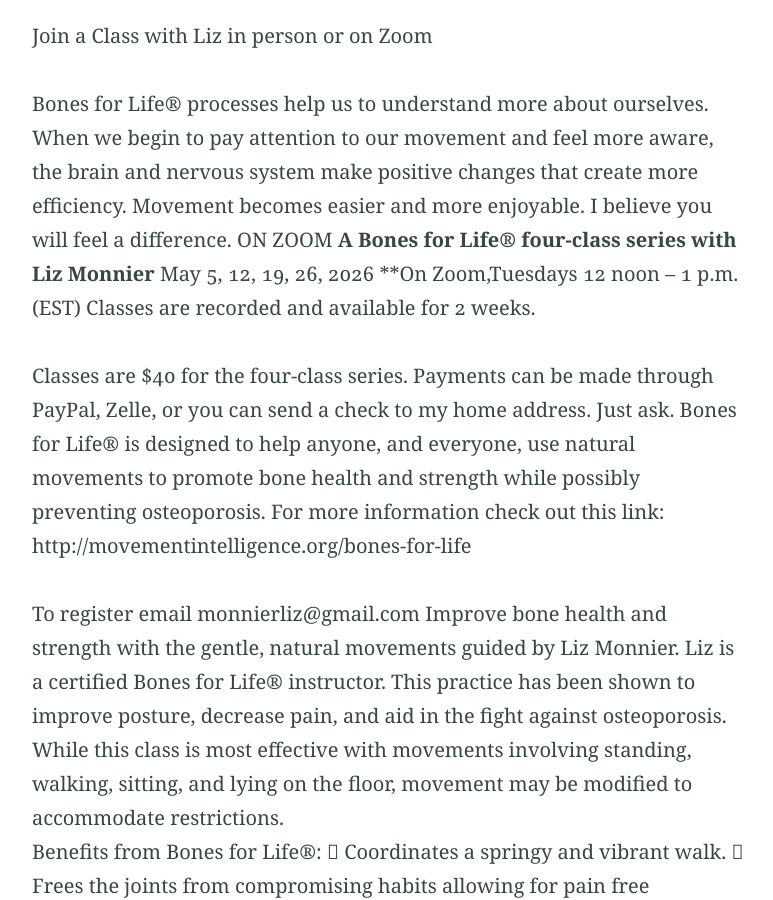
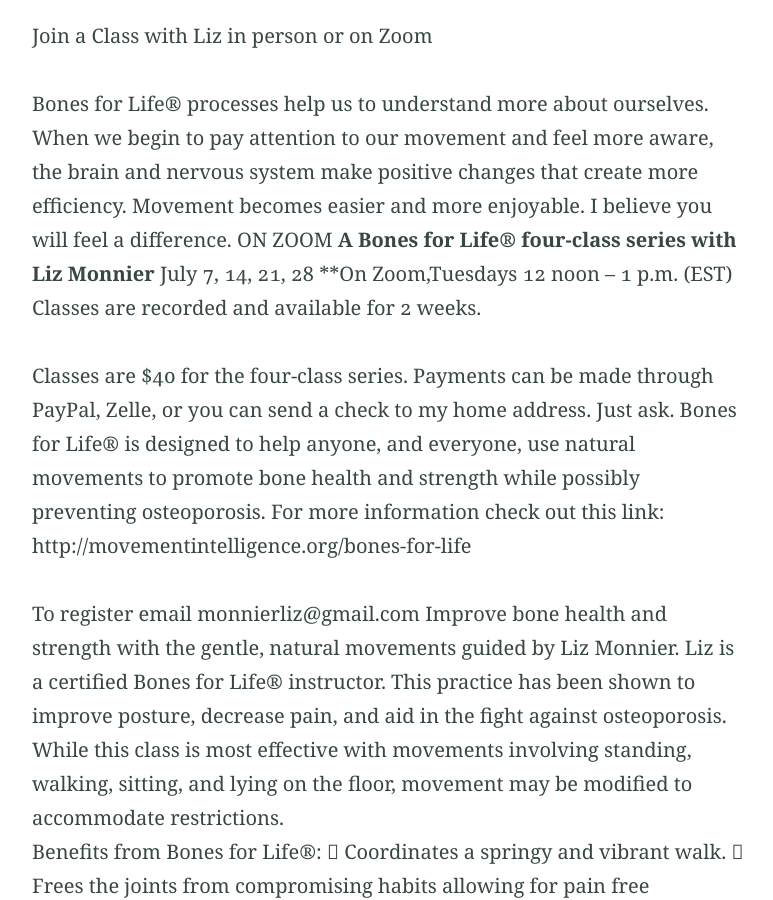
Before and after one commit to monnierliz/monnierliz.github.io, a Jekyll site: the page built from index.md, in a window 1280 px wide and 900 px high, scrolled down 3054 px. Shown: the whole window, without its empty margins (251-1024 px from the left). Built offline with Jekyll 4.4.1, drawn with Linux system fonts in a browser that asks for light colours; some of the changed text lies outside the part shown.

Commit message:
Update index.md update schedule

```diff
--- a/index.md
+++ b/index.md
@@ -47,7 +47,7 @@ Join a Class with Liz in person or on Zoom
 Bones for Life® processes help us to understand more about ourselves. When we begin to pay attention to our movement and feel more aware, the brain and nervous system make positive changes that create more efficiency. Movement becomes easier and more enjoyable. I believe you will feel a difference.
 ON ZOOM
 **A Bones for Life® four-class series with Liz Monnier**
-May 5, 12, 19, 26, 2026
+July 7, 14, 21, 28
 **On Zoom,Tuesdays 12 noon – 1 p.m. (EST)
 Classes are recorded and available for 2 weeks.
 
@@ -68,7 +68,7 @@ Benefits from Bones for Life®:
 https://forms.gle/K6mNWwSemJ5dkFEq9
 
 **NEW ZOOM Offering**
-Qigong, Thursdays at 5:45 - 6:45 p.m.(EDT) on Zoom
+Qigong, Thursdays at 12 noon -1:00 (EDT) on Zoom
 Classes are recorded and available for 2 weeks.
 Classes are $40 for a four-class series. May 7, 14, 21, 28
 
@@ -86,7 +86,7 @@ Drop ins Welcome. Call the Fort Wayne Parks and Recreation Department at 260-427
 
 **Dance for PD** Dancing in Your Seat  (dance movement in chair for those with limited mobility)
 In Person at the Fort Wayne Dance Collective, 437 East Berry Street, Fort Wayne, IN 46802
-Mondays 12:30 p.m.-1:30 p.m. (Call 260-424-6574 to register,fwdc.org, drop in’s welcome)
+Mondays 12:30 p.m.-1:30 p.m. (Call 260-424-6574 to register,fwdc.org, drop in’s welcome) Classes start July 13.
 
 
 
```
